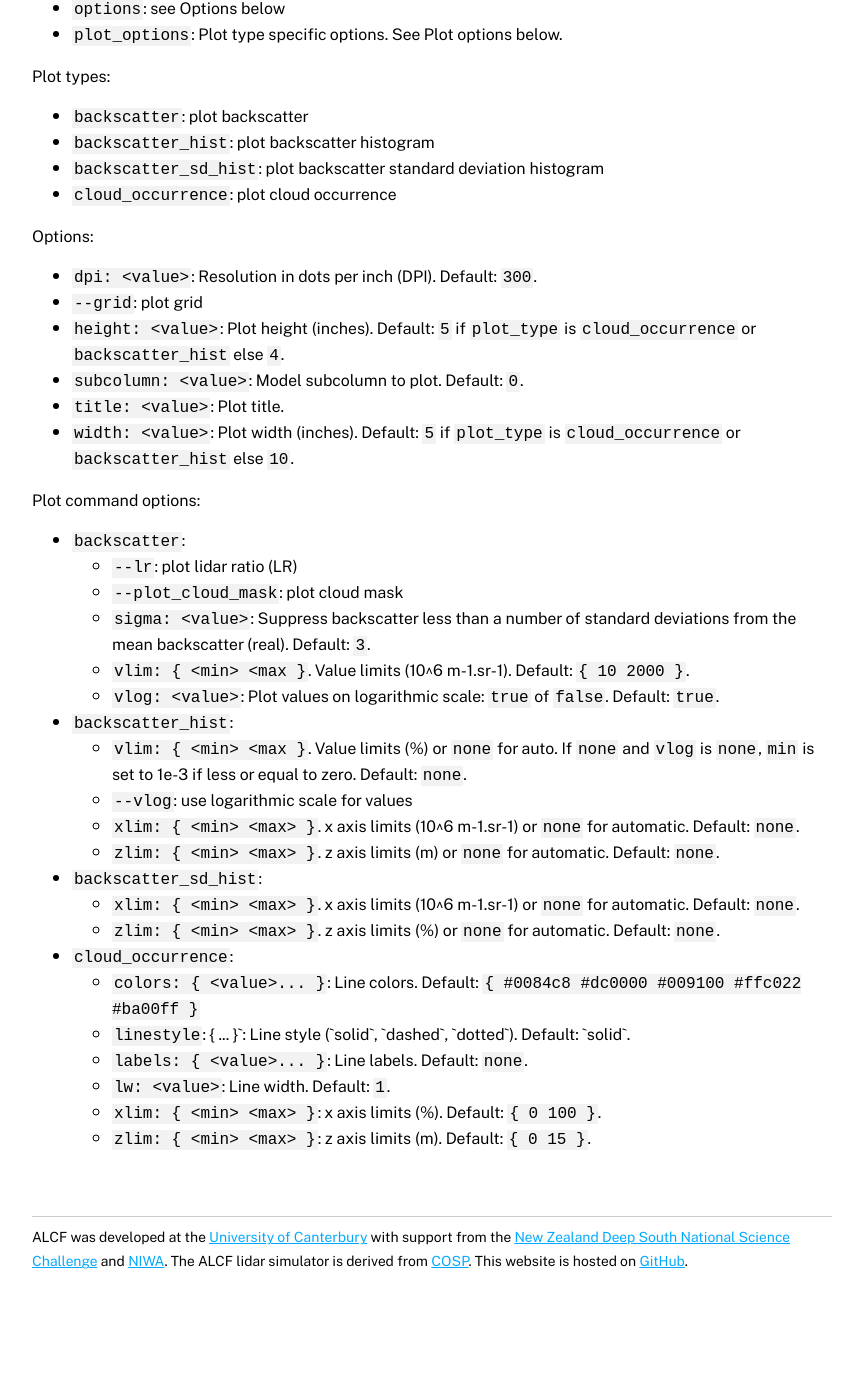
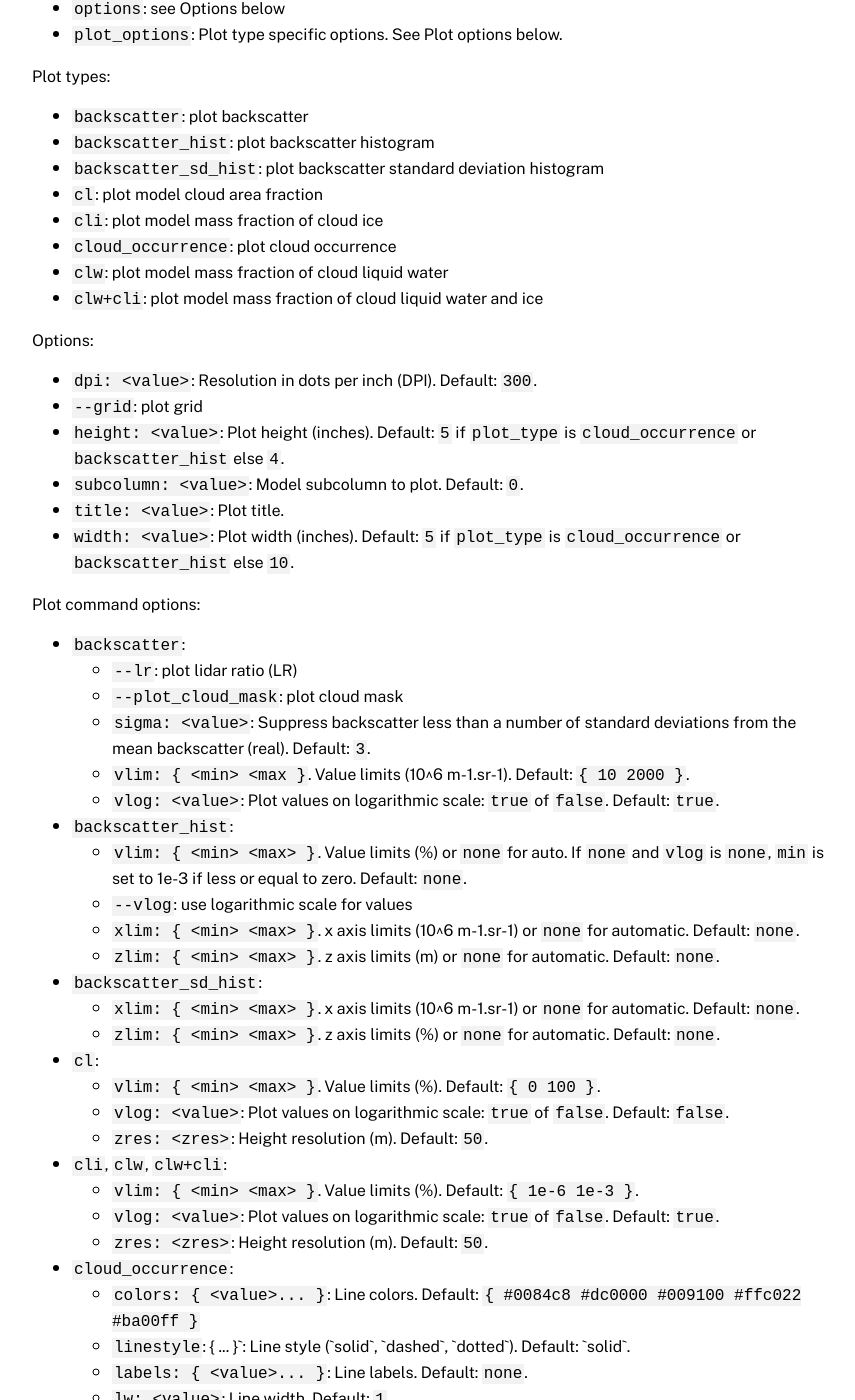
Before and after one commit to alcf-lidar/alcf-lidar.github.io, a Jekyll site: the page built from documentation/cli/cmd_plot.md, in a window 1280 px wide and 1400 px high, scrolled down 614 px. Shown: the whole window, without its empty margins (208-1063 px from the left). Built offline with Jekyll 4.4.1, drawn with Linux system fonts in a browser that asks for light colours; before the commit the page ends 1947 px from its top, so only the background shows below that.

Commit message:
Update plot documentation

```diff
--- a/_includes/cmd_plot.md
+++ b/_includes/cmd_plot.md
@@ -16,7 +16,11 @@ Plot types:
 - `backscatter`: plot backscatter
 - `backscatter_hist`: plot backscatter histogram
 - `backscatter_sd_hist`: plot backscatter standard deviation histogram
+- `cl`: plot model cloud area fraction
+- `cli`: plot model mass fraction of cloud ice
 - `cloud_occurrence`: plot cloud occurrence
+- `clw`: plot model mass fraction of cloud liquid water
+- `clw+cli`: plot model mass fraction of cloud liquid water and ice
 
 Options:
 
@@ -56,6 +60,18 @@ Plot command options:
         automatic. Default: `none`.
     - `zlim: { <min> <max> }`. z axis limits (%) or `none` for
         automatic. Default: `none`.
+- `cl`:
+    - `vlim: { <min> <max> }`. Value limits (%).
+        Default: `{ 0 100 }`.
+    - `vlog: <value>`: Plot values on logarithmic scale: `true` of `false`.
+        Default: `false`.
+    - `zres: <zres>`: Height resolution (m). Default: `50`.
+- `cli`, `clw`, `clw+cli`:
+    - `vlim: { <min> <max> }`. Value limits (%).
+        Default: `{ 1e-6 1e-3 }`.
+    - `vlog: <value>`: Plot values on logarithmic scale: `true` of `false`.
+        Default: `true`.
+    - `zres: <zres>`: Height resolution (m). Default: `50`.
 - `cloud_occurrence`:
     - `colors: { <value>... }`: Line colors.
         Default: `{ #0084c8 #dc0000 #009100 #ffc022 #ba00ff }`
```
Also changed, not shown: other parts of _includes/cmd_plot.md (+1 -1 lines).
